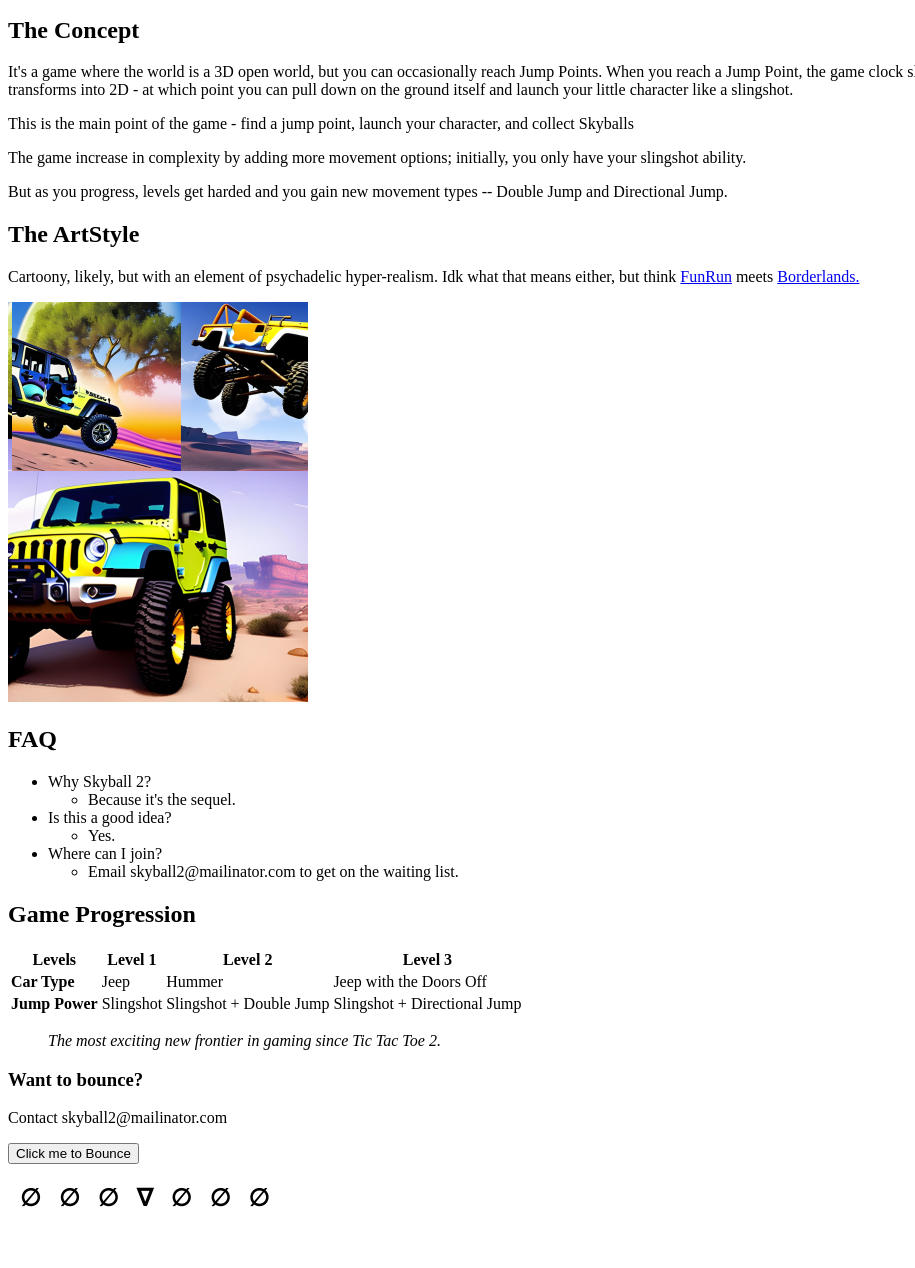
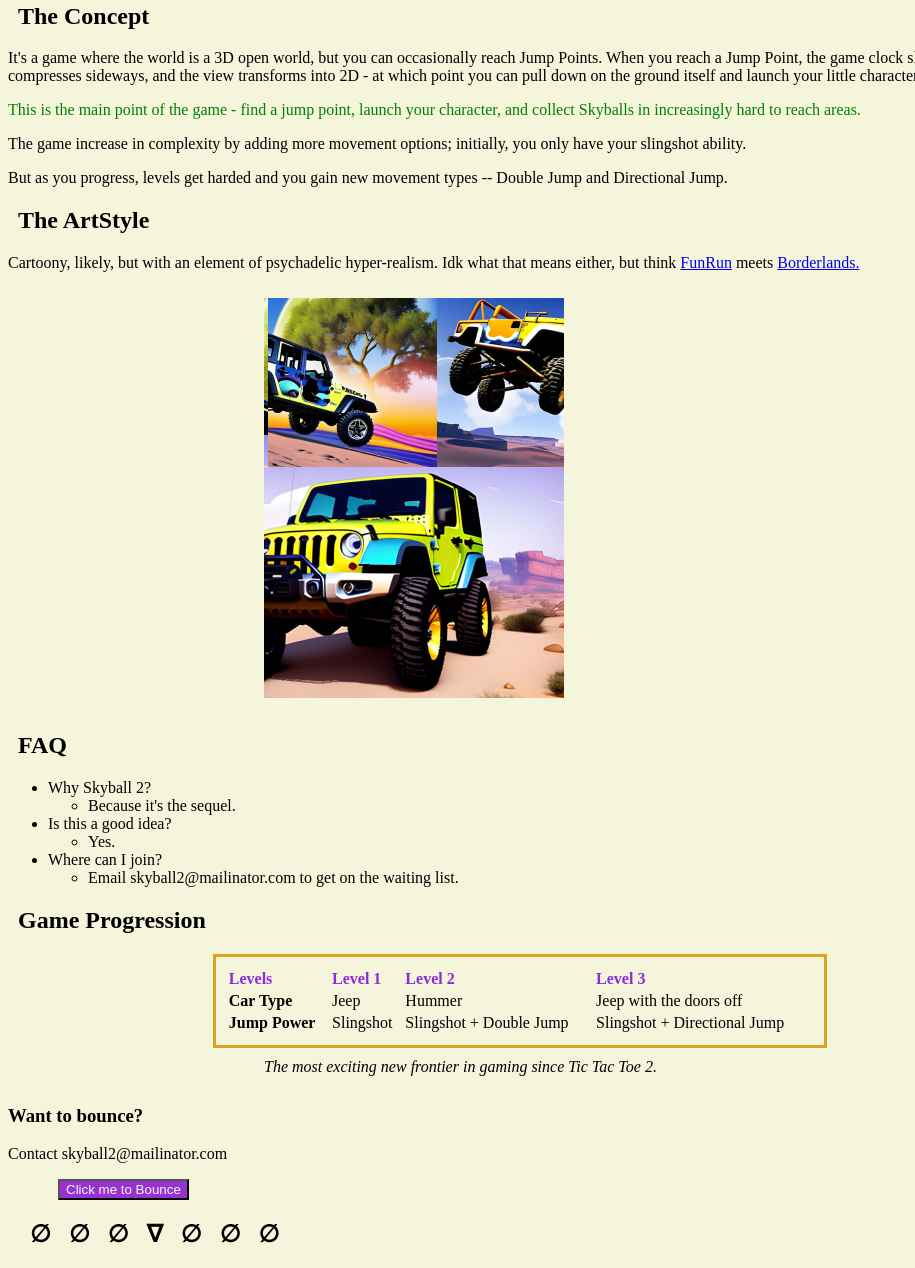
Before and after one commit to LaunchCodeAllhubs/js-assignment-4-html-me-something-gbreternitz, a website: page index.html in a window 1280 px wide. Shown: the part 868-2136 px from the top of the page, without its empty margins (0-915 px from the left). Before the commit the page ends 2100 px from the top, so only its background shows below. Drawn offline with Linux system fonts and the light colour scheme.

Commit message:
added CSS and modified content

```diff
--- a/index.html
+++ b/index.html
@@ -3,10 +3,11 @@
 <html>
    <head>
       <title>Skyball 2</title>
+      <link rel="stylesheet" type="text/css" href="styles.css">
    </head>
    <body>
       <header>
-         <h1>Skyball 2: Design Document</h1>>
+         <h1 id="mainHeading">Skyball 2: Design Document</h1>
          <p> Skyball 2 is a conceptual video game that came to me in a dream. It is the sequel to
             <b>Skyball</b>, a game that does not
             and never will exist.</p>
@@ -20,18 +21,20 @@
       </header>
       <main>
          <h2> It all began with a dream...</h2>
-         <div><img src="images/skyball-art.jpg" alt="little robot jeep on a planet in the game Skyball 2"></div>
+         <div class="center"><img src="images/skyball-art.jpg" alt="little robot jeep on a planet in the game Skyball 2" class="images"></div>
          <p> I was dreaming of a world.....blah blah blah</p>
 
          <article>
             <h2>The Concept</h2>
+            <div>
                <p>It's a game where the world is a 3D open world, but
                   you can occasionally reach Jump Points. When you reach a Jump Point, the game clock slows, the camera compresses sideways, and
                   the view transforms into 2D - at which point you can pull down on the ground itself and launch your
                   little character like a slingshot.</p>
-            <p>This is the main point of the game - find a jump point, launch your character, and  collect Skyballs</p>
+               <p id="testP" class="funParagraph">This is the main point of the game - find a jump point, launch your character, and collect Skyballs in increasingly hard to reach areas.</p>
                <p>The game increase in complexity by adding more movement options; initially, you only have your slingshot ability.</p>
                <p>But as you progress, levels get harded and you gain new movement types -- Double Jump and Directional Jump.</p>
+            </div>
          </article>
 
          <article>
@@ -39,7 +42,7 @@
             <p>Cartoony, likely, but with an element of psychadelic hyper-realism.
                Idk what that means either, but think <a href="https://www.dirtybit.com/funrun3">FunRun</a> meets
                <a href="https://en.wikipedia.org/wiki/Borderlands_(series)"> Borderlands.</a></p>
-               <div><img src="images/jeep-concept-art.png" alt="three cool jeeps in the game Skyball 2"></div>
+            <div class="center"><img src="images/jeep-concept-art.png" alt="three cool jeeps in the game Skyball 2"></div>
          </article>
 
          <article>
@@ -67,7 +70,7 @@
          </article>
 
          <h2>Game Progression</h2>
-         <table>
+         <table id="levelTable">
             <tr>
                <th><b>Levels</b></th>
                <th>Level 1</th>
@@ -78,7 +81,7 @@
                <td><b>Car Type</b></td>
                <td>Jeep</td>
                <td>Hummer</td>
-               <td>Jeep with the Doors Off</td>
+               <td>Jeep with the doors off</td>
             </tr>
             <tr>
                <td><b>Jump Power</b></td>
@@ -89,13 +92,13 @@
          </table>
       </main>
       <footer>
-         <blockquote><em>The most exciting new frontier in gaming since Tic Tac Toe 2.</em></blockquote>
+         <blockquote class ="center"><em>The most exciting new frontier in gaming since Tic Tac Toe 2.</em></blockquote>
 
          <h3>
             Want to bounce?
          </h3>
          <p>Contact skyball2@mailinator.com</p>
-         <button>Click me to Bounce</button>
+         <button class="bounceButton">Click me to Bounce</button>
          <h2><b>&nbsp; &empty; &nbsp; &empty; &nbsp; &empty; &nbsp; &nabla; &nbsp; &empty; &nbsp; &empty; &nbsp; &empty; &nbsp; </b></h2>
       </footer>
    </body>
--- a/styles.css
+++ b/styles.css
@@ -1 +1,49 @@
 /* Write your CSS here! */
+body {
+    margin: 8px;
+    display: block;
+    max-width: 1024px;
+    background-color: beige;
+}
+
+h1, h2 {
+    margin-right:10px;
+    margin-left:10px;
+}
+
+.bounceButton {
+    padding: left 50px;
+    margin-left: 50px;
+    background-color: darkorchid;
+    color:aliceblue;
+}
+
+#levelTable {
+    padding: 10px;
+    width: 60%;
+    border: 3px solid goldenrod;
+    position: relative;
+    margin-left: auto;
+    margin-right: auto;
+    margin-top: 0px;
+    margin-bottom: 0px;
+}
+
+th {
+    text-align: left;
+    color: blueviolet;
+}
+
+.center {
+    margin: auto;
+    width: 50%;
+    padding: 10px;
+  }
+
+#mainHeading {
+    color:red;
+}
+
+.funParagraph {
+    color:green;
+}
```
Lines whose indentation alone changed are shown as unchanged.
